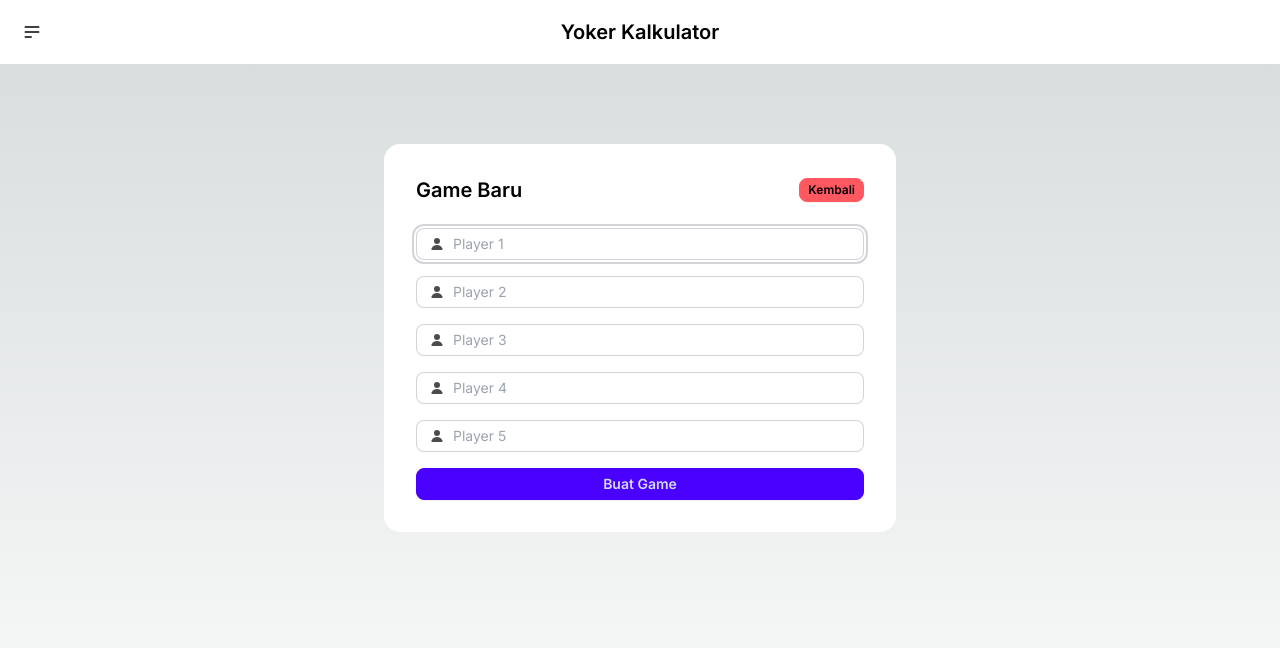
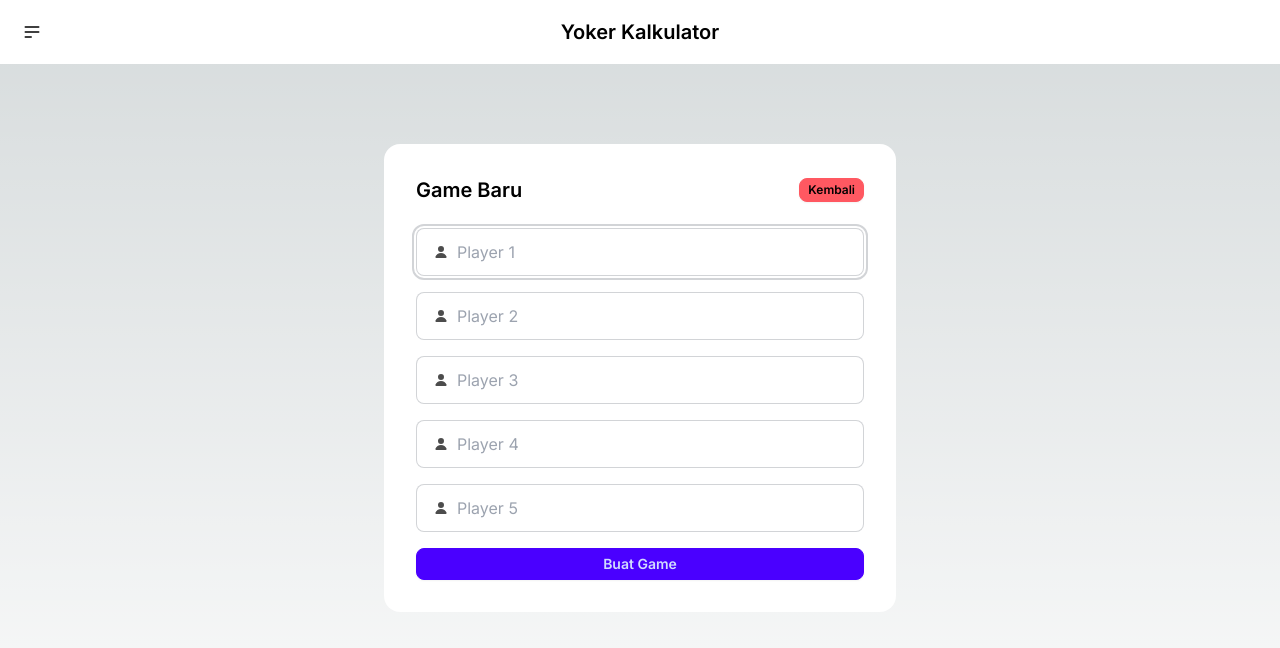
Before and after one commit to syawalmuis/yoker-calculator, a Next.js app: page /new-game in a window 1280 px wide. Shown: the top 648 px of the page. Built offline with nearby package versions, Linux system fonts and the light colour scheme.

Commit message:
feat: whatever

```diff
--- a/app/game/[id]/page.tsx
+++ b/app/game/[id]/page.tsx
@@ -27,7 +27,7 @@ function Page({ params }: { params: { id: string } }) {
                     </h1>
                     {game ? (
                         <div className="overflow-x-auto max-h-[70vh]">
-                            <table className="table table-xs table-pin-rows table-pin-cols">
+                            <table className="table w-full table-pin-rows table-pin-cols">
                                 <thead>
                                     <tr className="">
                                         <th
--- a/app/game/[id]/score/page.tsx
+++ b/app/game/[id]/score/page.tsx
@@ -97,7 +97,7 @@ function Page({ params }: { params: { id: string } }) {
                                 <input
                                     type="number"
                                     placeholder="Skor"
-                                    className="input input-bordered w-full input-sm"
+                                    className="input input-bordered w-full"
                                     onChange={(e) =>
                                         onChangePlayerScoreInput(e, i)
                                     }
--- a/app/new-game/page.tsx
+++ b/app/new-game/page.tsx
@@ -41,7 +41,7 @@ function Page() {
                         {Array.from({ length: 5 }).map((_, i) => (
                             <label
                                 key={i}
-                                className="input input-bordered input-sm flex items-center gap-2"
+                                className="input input-bordered flex items-center gap-2"
                             >
                                 <svg
                                     xmlns="http://www.w3.org/2000/svg"
```
